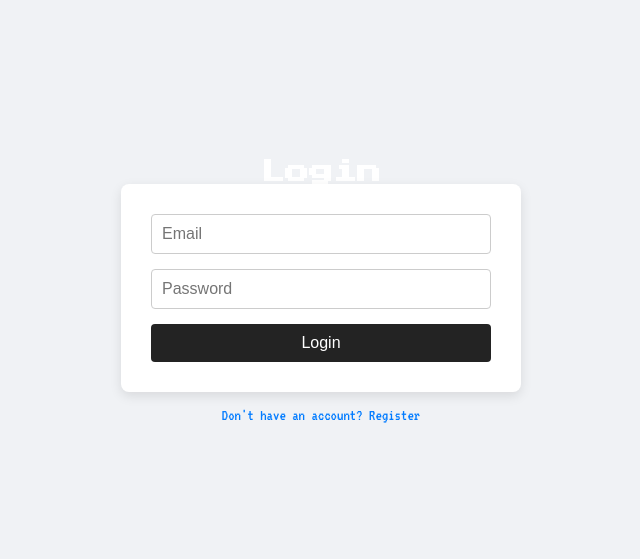
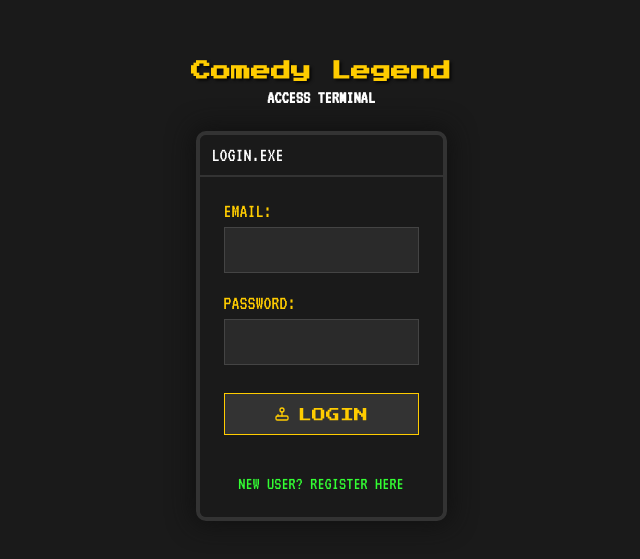
Before and after one commit to karllegson/witwars, a React (Vite) app: page /login in a window 1280 px wide. Shown: the part 109-668 px from the top of the page, without its empty margins (319-959 px from the left). Built offline with nearby package versions, Linux system fonts and the light colour scheme; no server answers.

Commit message:
updated register and login

```diff
--- a/src/index.css
+++ b/src/index.css
@@ -2,6 +2,13 @@
   margin: 0;
   padding: 0;
   box-sizing: border-box;
+  scrollbar-width: none; /* Firefox */
+  -ms-overflow-style: none;  /* IE and Edge */
+}
+
+/* Chrome, Safari and Opera */
+*::-webkit-scrollbar {
+  display: none;
 }
 
 body {
--- a/src/pages/Auth/Login.tsx
+++ b/src/pages/Auth/Login.tsx
@@ -1,8 +1,11 @@
 import React, { useState } from 'react';
 import { useNavigate, Link } from 'react-router-dom';
 import { signInWithEmailAndPassword } from 'firebase/auth';
-import { auth } from '../../firebase'; // Assuming firebase.ts is in src/
+import { auth } from '../../firebase';
 import styled from 'styled-components';
+import Header from '../../components/Header';
+import RetroWindow from '../../components/RetroWindow';
+import { Joystick } from 'lucide-react';
 
 const Container = styled.div`
   display: flex;
@@ -11,61 +14,100 @@ const Container = styled.div`
   justify-content: center;
   min-height: 100vh;
   padding: 20px;
-  background-color: #f0f2f5;
+  background-color: #1a1a1a;
+`;
+
+const Content = styled.div`
+  padding: 24px;
+  width: 100%;
+`;
+
+const FormContainer = styled.div`
+  width: 100%;
+  max-width: 400px;
+  margin: 0 auto;
 `;
 
 const Form = styled.form`
   display: flex;
   flex-direction: column;
-  gap: 15px;
-  padding: 30px;
-  background-color: white;
-  border-radius: 8px;
-  box-shadow: 0 4px 12px rgba(0, 0, 0, 0.1);
+  gap: 20px;
   width: 100%;
-  max-width: 400px;
+`;
+
+const InputGroup = styled.div`
+  display: flex;
+  flex-direction: column;
+  gap: 6px;
+`;
+
+const Label = styled.label`
+  font-family: 'VT323', monospace;
+  font-size: 20px;
+  color: #ffcc00;
 `;
 
 const Input = styled.input`
-  padding: 10px;
-  border: 1px solid #ccc;
-  border-radius: 4px;
-  font-size: 16px;
+  background: #2a2a2a;
+  padding: 12px;
+  border: 1px solid #444;
+  font-family: 'VT323', monospace;
+  font-size: 20px;
+  color: #33ff33;
+  outline: none;
+  transition: border 0.2s;
+
+  &:focus {
+    border-color: #ffcc00;
+  }
 `;
 
 const Button = styled.button`
-  padding: 10px 15px;
-  background-color: #232323;
-  color: white;
-  border: none;
-  border-radius: 4px;
-  font-size: 16px;
+  background: #333;
+  color: #ffcc00;
+  border: 1px solid #ffcc00;
+  font-family: 'Press Start 2P', cursive;
+  font-size: 14px;
+  padding: 12px;
+  margin-top: 8px;
   cursor: pointer;
-  transition: background-color 0.3s ease;
+  transition: all 0.2s;
+  text-transform: uppercase;
 
   &:hover {
-    background-color: #333;
+    background: #ffcc00;
+    color: #000;
   }
 
   &:disabled {
-    background-color: #ccc;
+    background: #333;
+    color: #666;
+    border-color: #666;
+    cursor: not-allowed;
   }
 `;
 
 const ErrorMessage = styled.p`
-  color: red;
-  font-size: 14px;
+  color: #ff6b6b;
+  font-family: 'VT323', monospace;
+  font-size: 18px;
   text-align: center;
+  padding: 8px;
+  background: rgba(255, 107, 107, 0.1);
+  border: 1px solid rgba(255, 107, 107, 0.3);
 `;
 
 const StyledLink = styled(Link)`
-  margin-top: 15px;
+  margin-top: 20px;
+  font-family: 'VT323', monospace;
+  font-size: 18px;
+  color: #33ff33;
   text-align: center;
-  color: #007bff;
+  display: block;
   text-decoration: none;
 
   &:hover {
-    text-decoration: underline;
+    color: #ffcc00;
   }
 `;
 
@@ -93,28 +135,46 @@ const Login: React.FC = () => {
 
   return (
     <Container>
-      <h2>Login</h2>
+      <Header title="Comedy Legend" subtitle="ACCESS TERMINAL" />
+
+      <RetroWindow title="LOGIN.EXE">
+        <Content>
+          <FormContainer>
             <Form onSubmit={handleSubmit}>
+              <InputGroup>
+                <Label htmlFor="email">EMAIL:</Label>
                 <Input
+                  id="email"
                   type="email"
-          placeholder="Email"
                   value={email}
                   onChange={(e) => setEmail(e.target.value)}
                   required
                 />
+              </InputGroup>
+
+              <InputGroup>
+                <Label htmlFor="password">PASSWORD:</Label>
                 <Input
+                  id="password"
                   type="password"
-          placeholder="Password"
                   value={password}
                   onChange={(e) => setPassword(e.target.value)}
                   required
                 />
+              </InputGroup>
+
               {error && <ErrorMessage>{error}</ErrorMessage>}
+
               <Button type="submit" disabled={loading}>
-          {loading ? 'Logging in...' : 'Login'}
+                <Joystick size={16} style={{ marginRight: '8px' }} />
+                {loading ? 'ACCESSING...' : 'LOGIN'}
               </Button>
+
+              <StyledLink to="/register">NEW USER? REGISTER HERE</StyledLink>
             </Form>
-      <StyledLink to="/register">Don't have an account? Register</StyledLink>
+          </FormContainer>
+        </Content>
+      </RetroWindow>
     </Container>
   );
 };
--- a/src/pages/Auth/Register.tsx
+++ b/src/pages/Auth/Register.tsx
@@ -4,9 +4,10 @@ import { createUserWithEmailAndPassword } from 'firebase/auth';
 import { doc, setDoc } from 'firebase/firestore';
 import { auth, db } from '../../firebase';
 import styled from 'styled-components';
+import Header from '../../components/Header';
+import RetroWindow from '../../components/RetroWindow';
+import { UserPlus } from 'lucide-react';
 
-// Re-using some styled components from Login.tsx for consistency
-// In a larger app, these might be moved to a shared components directory
 const Container = styled.div`
   display: flex;
   flex-direction: column;
@@ -17,58 +18,101 @@ const Container = styled.div`
   background-color: #1a1a1a;
 `;
 
+const Content = styled.div`
+  padding: 24px;
+  width: 100%;
+`;
+
+const FormContainer = styled.div`
+  width: 100%;
+  max-width: 400px;
+  margin: 0 auto;
+`;
+
 const Form = styled.form`
   display: flex;
   flex-direction: column;
-  gap: 15px;
-  padding: 30px;
-  background-color: #232323;
-  border-radius: 8px;
-  box-shadow: 0 4px 12px rgba(0, 0, 0, 0.1);
+  gap: 16px;
   width: 100%;
-  max-width: 400px;
+`;
+
+const InputGroup = styled.div`
+  display: flex;
+  flex-direction: column;
+  gap: 6px;
+`;
+
+const Label = styled.label`
+  font-family: 'VT323', monospace;
+  font-size: 20px;
+  color: #ffcc00;
 `;
 
 const Input = styled.input`
-  padding: 10px;
-  border: 1px solid #ccc;
-  border-radius: 4px;
-  font-size: 16px;
+  background: #2a2a2a;
+  padding: 12px;
+  border: 1px solid #444;
+  font-family: 'VT323', monospace;
+  font-size: 20px;
+  color: #33ff33;
+  outline: none;
+  transition: border 0.2s;
+
+  &:focus {
+    border-color: #ffcc00;
+  }
 `;
 
 const Button = styled.button`
-  padding: 10px 15px;
-  background-color: #232323;
-  color: white;
-  border: none;
-  border-radius: 4px;
-  font-size: 16px;
+  background: #333;
+  color: #ffcc00;
+  border: 1px solid #ffcc00;
+  font-family: 'Press Start 2P', cursive;
+  font-size: 14px;
+  padding: 12px;
+  margin-top: 8px;
   cursor: pointer;
-  transition: background-color 0.3s ease;
+  display: flex;
+  align-items: center;
+  justify-content: center;
+  gap: 8px;
+  transition: all 0.2s;
+  text-transform: uppercase;
 
   &:hover {
-    background-color: #333;
+    background: #ffcc00;
+    color: #000;
   }
 
   &:disabled {
-    background-color: #ccc;
+    background: #333;
+    color: #666;
+    border-color: #666;
+    cursor: not-allowed;
   }
 `;
 
 const ErrorMessage = styled.p`
-  color: red;
-  font-size: 14px;
+  color: #ff6b6b;
+  font-family: 'VT323', monospace;
+  font-size: 18px;
   text-align: center;
+  padding: 8px;
+  background: rgba(255, 107, 107, 0.1);
+  border: 1px solid rgba(255, 107, 107, 0.3);
 `;
 
 const StyledLink = styled(Link)`
-  margin-top: 15px;
+  margin-top: 20px;
+  font-family: 'VT323', monospace;
+  font-size: 18px;
+  color: #33ff33;
   text-align: center;
-  color: #007bff;
+  display: block;
   text-decoration: none;
 
   &:hover {
-    text-decoration: underline;
+    color: #ffcc00;
   }
 `;
 
@@ -120,42 +164,68 @@ const Register: React.FC = () => {
 
   return (
     <Container>
-      <h2>Register</h2>
+      <Header title="Comedy Legend" subtitle="NEW USER CREATION" />
+
+      <RetroWindow title="REGISTER.EXE">
+        <Content>
+          <FormContainer>
             <Form onSubmit={handleSubmit}>
+              <InputGroup>
+                <Label htmlFor="username">USERNAME:</Label>
                 <Input
+                  id="username"
                   type="text"
-          placeholder="Username"
                   value={username}
                   onChange={(e) => setUsername(e.target.value)}
                   required
                 />
+              </InputGroup>
+
+              <InputGroup>
+                <Label htmlFor="email">EMAIL:</Label>
                 <Input
+                  id="email"
                   type="email"
-          placeholder="Email"
                   value={email}
                   onChange={(e) => setEmail(e.target.value)}
                   required
                 />
+              </InputGroup>
+
+              <InputGroup>
+                <Label htmlFor="password">PASSWORD:</Label>
                 <Input
+                  id="password"
                   type="password"
-          placeholder="Password (min. 6 characters)"
                   value={password}
                   onChange={(e) => setPassword(e.target.value)}
                   required
                 />
+              </InputGroup>
+
+              <InputGroup>
+                <Label htmlFor="confirmPassword">CONFIRM PASSWORD:</Label>
                 <Input
+                  id="confirmPassword"
                   type="password"
-          placeholder="Confirm Password"
                   value={confirmPassword}
                   onChange={(e) => setConfirmPassword(e.target.value)}
                   required
                 />
+              </InputGroup>
+
               {error && <ErrorMessage>{error}</ErrorMessage>}
+
               <Button type="submit" disabled={loading}>
-          {loading ? 'Registering...' : 'Register'}
+                <UserPlus size={16} />
+                {loading ? 'CREATING...' : 'REGISTER'}
               </Button>
+
+              <StyledLink to="/login">ALREADY HAVE AN ACCOUNT? LOGIN</StyledLink>
             </Form>
-      <StyledLink to="/login">Already have an account? Login</StyledLink>
+          </FormContainer>
+        </Content>
+      </RetroWindow>
     </Container>
   );
 };
--- a/src/pages/Friends.tsx
+++ b/src/pages/Friends.tsx
@@ -202,7 +202,7 @@ const Friends: React.FC = () => {
   if (loading) {
     return (
       <AppContainer>
-        <Header title="COMEDY KINGS" subtitle="FRIENDS" />
+        <Header title="Comedy Legend" subtitle="FRIENDS" />
         <RetroWindow title="FRIENDS.EXE">
           <LoadingContainer>
             <LoadingText>Loading...</LoadingText>
@@ -214,7 +214,7 @@ const Friends: React.FC = () => {
 
   return (
     <AppContainer>
-      <Header title="COMEDY KINGS" subtitle="FRIENDS" />
+      <Header title="Comedy Legend" subtitle="FRIENDS" />
       <RetroWindow title="FRIENDS.EXE">
         <ListContent>
           <SectionTitle>ADD FRIEND</SectionTitle>
--- a/src/pages/Profile.tsx
+++ b/src/pages/Profile.tsx
@@ -236,6 +236,7 @@ const ProfilePage: React.FC = () => {
   const [username, setUsername] = useState<string>('');
   const [bio, setBioState] = useState<string>('');
   const [location, setLocationState] = useState<string>('');
+  const [votes, setVotes] = useState<number>(0);
   const [lastUsernameChange, setLastUsernameChange] = useState<number | null>(null);
   const [loadingSave, setLoadingSave] = useState(false);
   const [feedback, setFeedback] = useState<string>('');
@@ -297,6 +298,8 @@ const BG_COLORS: BgColor[] = ['b6e3f4', 'c0aede', 'd1d4f9', 'ffd5dc', 'fffadd',
           setUsername(data.username);
           setBioState(data.bio || '');
           setLocationState(data.location || '');
+          // Set votes count - default to 0 if not set
+          setVotes(data.votes || 0);
           // Load saved avatar options with robust handling for accessories
           try {
             const loadedOptionsString = data.profilePicture;
@@ -415,7 +418,7 @@ const BG_COLORS: BgColor[] = ['b6e3f4', 'c0aede', 'd1d4f9', 'ffd5dc', 'fffadd',
   if (authLoading) {
     return (
       <AppContainer>
-        <Header title="COMEDY KINGS" subtitle="YOUR PROFILE" />
+        <Header title="Comedy Legend" subtitle="YOUR PROFILE" />
         <RetroWindow title="PROFILE.EXE">
           <Content>
             <p>Loading authentication status...</p>
@@ -428,7 +431,7 @@ const BG_COLORS: BgColor[] = ['b6e3f4', 'c0aede', 'd1d4f9', 'ffd5dc', 'fffadd',
   if (!currentUser) {
     return (
       <AppContainer>
-        <Header title="COMEDY KINGS" subtitle="JOIN THE STAGE" />
+        <Header title="Comedy Legend" subtitle="JOIN THE STAGE" />
         <RetroWindow title="ACCESS.DENIED">
           <AuthPromptContainer>
             <AuthPromptText>You need to be logged in to view your profile.</AuthPromptText>
@@ -444,7 +447,7 @@ const BG_COLORS: BgColor[] = ['b6e3f4', 'c0aede', 'd1d4f9', 'ffd5dc', 'fffadd',
 
   return (
     <AppContainer>
-      <Header title="COMEDY KINGS" subtitle={`WELCOME, ${username || currentUser.email}!`}/>
+      <Header title="Comedy Legend" subtitle={`WELCOME, ${username || currentUser.email}!`}/>
       <RetroWindow title={`PROFILE.EXE`}>
         <Content>
           {/* Profile Picture & Customizer Container */}
@@ -505,7 +508,7 @@ const BG_COLORS: BgColor[] = ['b6e3f4', 'c0aede', 'd1d4f9', 'ffd5dc', 'fffadd',
 
             {/* Edit Avatar Button (only shows if not editingProfile) */}
             {!editingProfile && !editMode && (
-              <RetroButton title="Customize Avatar" onClick={() => setEditingProfile(true)} style={{ marginBottom: 10 }} />
+              <RetroButton title="Edit Avatar" onClick={() => setEditingProfile(true)} style={{ marginBottom: 10 }} />
             )}
 
             {/* Avatar Customization UI (only shows if editingProfile is true) */}
@@ -823,7 +826,7 @@ const BG_COLORS: BgColor[] = ['b6e3f4', 'c0aede', 'd1d4f9', 'ffd5dc', 'fffadd',
                   disabled={!canEditUsername || loadingSave}
                 />
                 <RetroButton
-                  title="Save User"
+                  title="Update"
                   onClick={handleUsernameChange}
                   style={{ marginLeft: 8, fontSize: 20, padding: '8px 18px' }}
                   disabled={!canEditUsername || loadingSave}
@@ -875,9 +878,7 @@ const BG_COLORS: BgColor[] = ['b6e3f4', 'c0aede', 'd1d4f9', 'ffd5dc', 'fffadd',
                   />
                 </StatsValue>
               </StatsRow>
-              <div style={{ marginTop: 8, textAlign: 'center' }}>
-                <RetroButton title={loadingSave ? 'Saving...' : 'Save All Profile Edits'} onClick={handleSave} disabled={loadingSave} />
-              </div>
+
             </StatsSection>
           )}
           {feedback && <div style={{ color: feedback.startsWith('Failed') || feedback.startsWith('Error') ? '#ff6b6b' : '#33ff33', marginTop: 8, textAlign: 'center', fontFamily: 'VT323', fontSize: 16 }}>{feedback}</div>}
@@ -898,10 +899,6 @@ const BG_COLORS: BgColor[] = ['b6e3f4', 'c0aede', 'd1d4f9', 'ffd5dc', 'fffadd',
                 <StatsLabel>Email:</StatsLabel>
                 <StatsValue>{currentUser?.email}</StatsValue>
               </StatsRow>
-              <StatsRow>
-                <StatsLabel>Account ID:</StatsLabel>
-                <StatsValue style={{ fontSize: '14px' }}>{currentUser.uid}</StatsValue>
-              </StatsRow>
             </StatsSection>
           )}
 
@@ -913,6 +910,10 @@ const BG_COLORS: BgColor[] = ['b6e3f4', 'c0aede', 'd1d4f9', 'ffd5dc', 'fffadd',
                 <StatsLabel>Member Since:</StatsLabel>
                 <StatsValue>{new Date(currentUser.metadata.creationTime || Date.now()).toLocaleDateString()}</StatsValue>
               </StatsRow>
+              <StatsRow>
+                <StatsLabel>Votes:</StatsLabel>
+                <StatsValue>{votes}</StatsValue>
+              </StatsRow>
               {/* Add more stats here if needed */}
             </StatsSection>
           )}
@@ -921,8 +922,16 @@ const BG_COLORS: BgColor[] = ['b6e3f4', 'c0aede', 'd1d4f9', 'ffd5dc', 'fffadd',
           {!editingProfile && ( // Hide these if customizing avatar
             <div style={{ display: 'flex', justifyContent: 'space-between', marginTop: 24 }}>
               <RetroButton
-                title={editMode ? 'Cancel Full Edit' : 'Edit Full Profile'}
-                onClick={() => { setEditMode(e => !e); setFeedback(''); /* Clear feedback when toggling edit mode */ }}
+                title={editMode ? 'Save' : 'Edit Profile'}
+                onClick={() => {
+                  if (editMode) {
+                    // If in edit mode and clicking save, trigger the save functionality
+                    handleSave();
+                  }
+                  // Toggle edit mode either way
+                  setEditMode(e => !e);
+                  setFeedback(''); // Clear feedback when toggling edit mode
+                }}
               />
               <RetroButton title="LOGOUT" onClick={handleLogout} />
             </div>
--- a/src/pages/Rankings.tsx
+++ b/src/pages/Rankings.tsx
@@ -1,7 +1,9 @@
 import styled from 'styled-components';
 import { useEffect, useState } from 'react';
-import { getAllUsersByVotes, UserProfile } from '../utils/friendService';
+import { getAllUsersByVotes, UserProfile, sendFriendRequest } from '../utils/friendService';
 import Avatar from '../components/Avatar';
+import { useAuth } from '../contexts/AuthContext';
+import { ChevronDown, ChevronUp, UserPlus } from 'lucide-react';
 
 const Container = styled.div`
   padding: 32px 16px 80px 16px;
@@ -34,8 +36,7 @@ const RankingList = styled.div`
 
 const RankRow = styled.div<{ highlight?: boolean }>`
   display: flex;
-  align-items: center;
-  justify-content: space-between;
+  flex-direction: column;
   background: ${({ highlight }) => (highlight ? '#2a2a2a' : '#232323')};
   border: 1px solid #444;
   padding: 16px;
@@ -43,6 +44,12 @@ const RankRow = styled.div<{ highlight?: boolean }>`
   border-radius: 6px;
   font-family: 'VT323', monospace;
   font-size: 22px;
+  cursor: pointer;
+  transition: all 0.2s ease;
+
+  &:hover {
+    border-color: #666;
+  }
 `;
 
 const Trophy = styled.span`
@@ -50,9 +57,88 @@ const Trophy = styled.span`
   margin-right: 12px;
 `;
 
+const RankRowHeader = styled.div`
+  display: flex;
+  align-items: center;
+  justify-content: space-between;
+  width: 100%;
+`;
+
+const UserInfo = styled.div`
+  display: flex;
+  align-items: center;
+`;
+
+const ExpandedContent = styled.div`
+  margin-top: 12px;
+  padding-top: 12px;
+  border-top: 1px dashed #444;
+  display: flex;
+  flex-direction: column;
+  gap: 8px;
+`;
+
+const UserDetail = styled.div`
+  display: flex;
+  margin-bottom: 6px;
+  justify-content: space-between;
+  width: 100%;
+`;
+
+const DetailLabel = styled.span`
+  color: #999;
+  width: 80px;
+  flex-shrink: 0;
+`;
+
+const DetailValue = styled.span`
+  color: #fff;
+  flex-grow: 1;
+  text-align: right;
+`;
+
+const AddFriendButton = styled.button`
+  display: flex;
+  align-items: center;
+  justify-content: center;
+  gap: 8px;
+  background: transparent;
+  color: #ffcc00;
+  border: 1px solid #ffcc00;
+  font-family: 'Press Start 2P', cursive;
+  font-size: 12px;
+  padding: 8px 15px;
+  margin-top: 12px;
+  cursor: pointer;
+  transition: all 0.1s ease;
+  text-transform: uppercase;
+
+  &:hover {
+    background: #ffcc00;
+    color: #000;
+  }
+
+  &:active {
+    background: #cc9900;
+    color: #000;
+  }
+
+  &:disabled {
+    background: transparent;
+    color: #666;
+    border-color: #666;
+    cursor: not-allowed;
+    opacity: 0.6;
+  }
+`;
+
 export default function Rankings() {
+  const { currentUser } = useAuth();
   const [users, setUsers] = useState<UserProfile[]>([]);
   const [loading, setLoading] = useState(true);
+  const [expandedUser, setExpandedUser] = useState<string | null>(null);
+  const [friendRequestStatus, setFriendRequestStatus] = useState<Record<string, string>>({});
+  const [requestLoading, setRequestLoading] = useState<Record<string, boolean>>({});
 
   useEffect(() => {
     const fetchUsers = async () => {
@@ -79,6 +165,30 @@ export default function Rankings() {
     fetchUsers();
   }, []); // Only fetch on initial render
 
+  const handleSendFriendRequest = async (toUser: UserProfile) => {
+    if (!currentUser) return;
+
+    try {
+      setRequestLoading(prev => ({ ...prev, [toUser.uid]: true }));
+      await sendFriendRequest(currentUser.uid, toUser.username);
+      setFriendRequestStatus(prev => ({
+        ...prev,
+        [toUser.uid]: 'Request sent!'
+      }));
+    } catch (error: any) {
+      setFriendRequestStatus(prev => ({
+        ...prev,
+        [toUser.uid]: error.message || 'Failed to send request'
+      }));
+    } finally {
+      setRequestLoading(prev => ({ ...prev, [toUser.uid]: false }));
+    }
+  };
+
+  const toggleExpandedUser = (userId: string) => {
+    setExpandedUser(prev => prev === userId ? null : userId);
+  };
+
   const getTrophy = (rank: number) => {
     if (rank === 0) return <Trophy>🥇</Trophy>;
     if (rank === 1) return <Trophy>🥈</Trophy>;
@@ -98,16 +208,61 @@ export default function Rankings() {
             <p>No users found.</p>
           ) : (
             users.map((user, idx) => (
-              <RankRow key={user.uid} highlight={idx < 3}>
-                <div style={{ display: 'flex', alignItems: 'center' }}>
-                  {getTrophy(idx)}
-                  <span style={{ marginRight: 12 }}>#{idx + 1}</span>
+              <RankRow
+                key={user.uid}
+                highlight={idx < 3}
+                onClick={() => toggleExpandedUser(user.uid)}
+              >
+                <RankRowHeader>
+                  <UserInfo>
+                    {getTrophy(idx)}
+                    <span style={{ marginRight: 12 }}>#{idx + 1}</span>
+                    <div style={{ display: 'flex', alignItems: 'center', gap: '8px' }}>
+                      <Avatar profilePicture={user.profilePicture} username={user.username} size={32} />
+                      <span>{user.username}</span>
+                    </div>
+                  </UserInfo>
                   <div style={{ display: 'flex', alignItems: 'center', gap: '8px' }}>
-                    <Avatar profilePicture={user.profilePicture} username={user.username} size={32} />
-                    <span>{user.username}</span>
+                    <span style={{ color: '#ffcc00', fontWeight: 700 }}>{user.votes ?? 0} votes</span>
+                    {expandedUser === user.uid ? <ChevronUp size={20} /> : <ChevronDown size={20} />}
                   </div>
-                </div>
-                <span style={{ color: '#ffcc00', fontWeight: 700 }}>{user.votes ?? 0} votes</span>
+                </RankRowHeader>
+
+                {expandedUser === user.uid && (
+                  <ExpandedContent>
+                    <UserDetail>
+                      <DetailLabel>Bio:</DetailLabel>
+                      <DetailValue>{user.bio || 'No bio available'}</DetailValue>
+                    </UserDetail>
+
+                    <UserDetail>
+                      <DetailLabel>Location:</DetailLabel>
+                      <DetailValue>{user.location || 'Not specified'}</DetailValue>
+                    </UserDetail>
+
+                    {currentUser && currentUser.uid !== user.uid && (
+                      <div style={{ marginTop: 8 }}>
+                        <AddFriendButton
+                          onClick={(e) => {
+                            e.stopPropagation();
+                            handleSendFriendRequest(user);
+                          }}
+                          disabled={requestLoading[user.uid] || friendRequestStatus[user.uid] === 'Request sent!'}
+                        >
+                          <UserPlus size={14} />
+                          {requestLoading[user.uid] ? 'Sending...' :
+                           friendRequestStatus[user.uid] === 'Request sent!' ? 'Request sent' : 'Add Friend'}
+                        </AddFriendButton>
+
+                        {friendRequestStatus[user.uid] && friendRequestStatus[user.uid] !== 'Request sent!' && (
+                          <div style={{ color: '#ff6b6b', fontSize: '14px', marginTop: '4px' }}>
+                            {friendRequestStatus[user.uid]}
+                          </div>
+                        )}
+                      </div>
+                    )}
+                  </ExpandedContent>
+                )}
               </RankRow>
             ))
           )}
--- a/src/pages/Vote.tsx
+++ b/src/pages/Vote.tsx
@@ -129,7 +129,7 @@ export default function Vote() {
 
   return (
     <AppContainer>
-      <Header title="COMEDY KINGS" subtitle="CAST YOUR VOTE" />
+      <Header title="Comedy Legend" subtitle="CAST YOUR VOTE" />
       <RetroWindow title="VOTE.EXE">
         <Content>
 
```
Also changed, not shown: 1 other file (tests, documents, lock files or other folders). Lines whose indentation alone changed are shown as unchanged.
